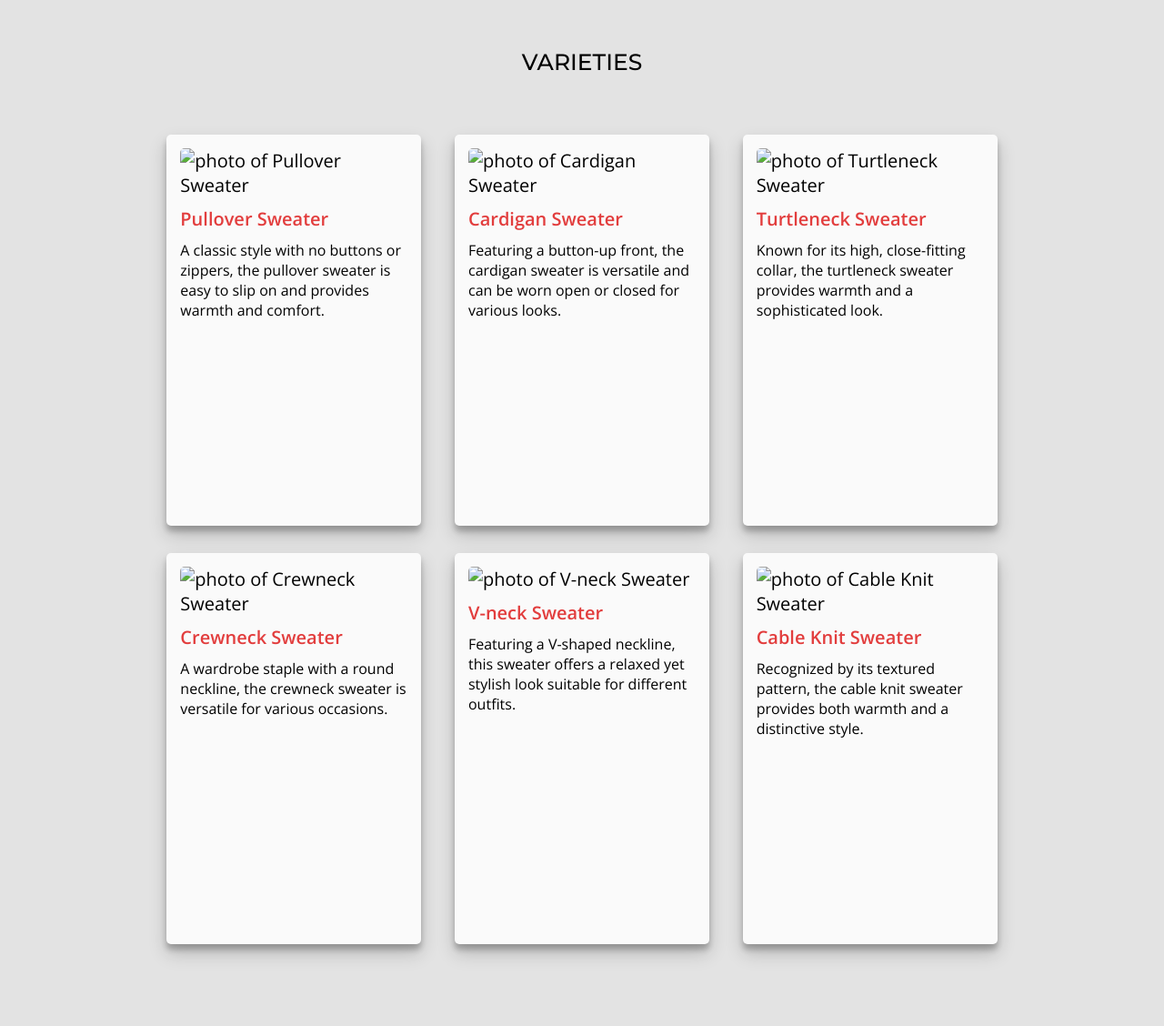
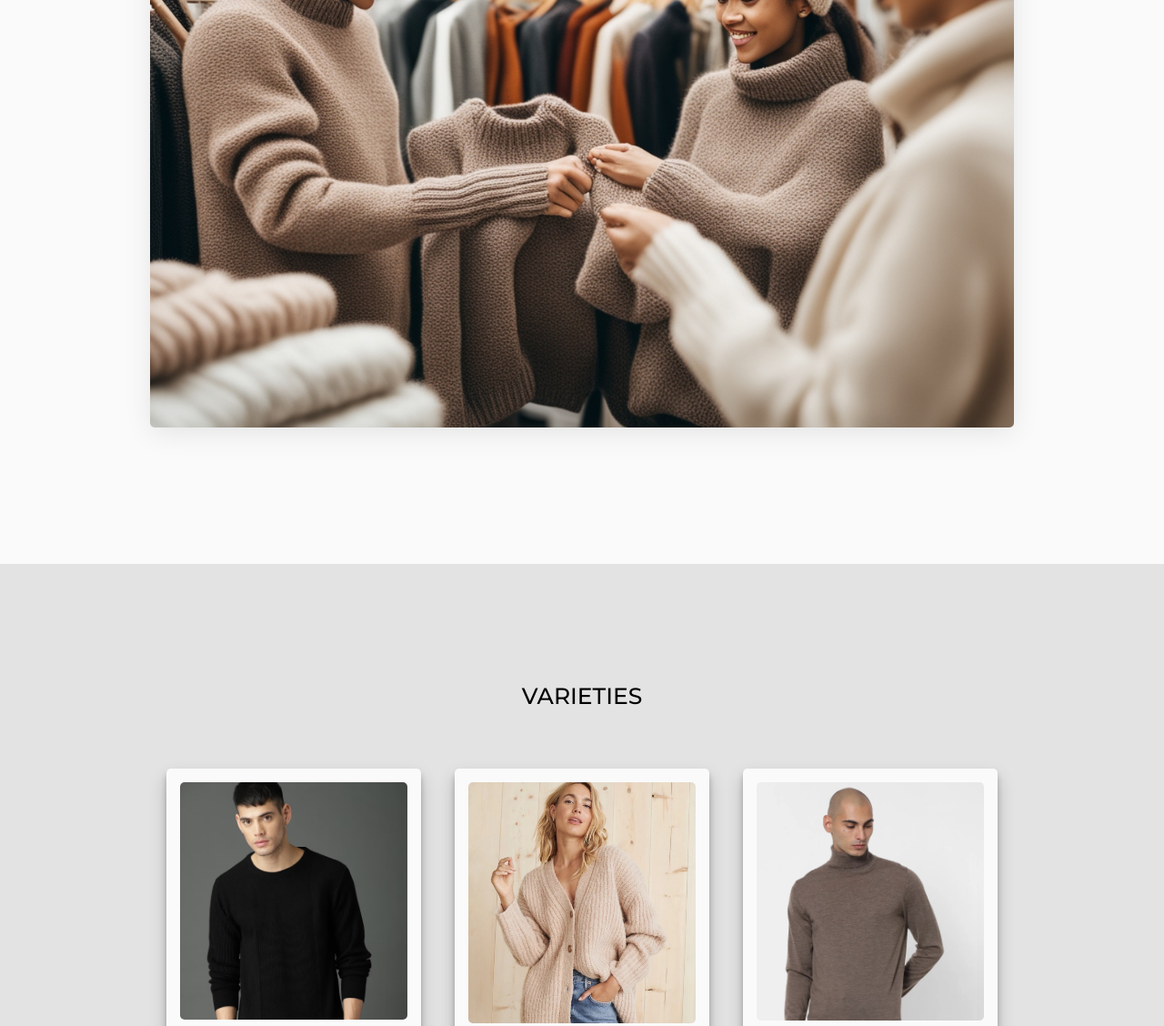
Before and after one commit to NirajVikramMore/OCTANET_JANUARY, a plain HTML site: page index.html in a window 1280 px wide. Shown: the part 1377-2505 px from the top of the page at 91% size. Drawn offline with nearby package versions, Linux system fonts and the light colour scheme; the site is published under a folder, as on GitHub Pages, so addresses that start at the root find nothing.

Commit message:
Modified html

```diff
--- a/index.html
+++ b/index.html
@@ -11,7 +11,7 @@
       <div class="header-content-div">
         <a href="#home-sec">
           <img
-            src="/images/logo.png"
+            src="./images/logo.png"
             alt="Company Logo"
             id="header-img"
         /></a>
@@ -26,7 +26,7 @@
     <main>
       <section id="home-sec" class="flexible home-sec">
         <div class="eye-grabber-img">
-          <img src="/images/1.jpg" alt="Image of Sweater" />
+          <img src="./images/1.jpg" alt="Image of Sweater" />
         </div>
         <div class="eye-grabber">
           <h1>Stay Cozy with CozyKnits </h1>
@@ -53,20 +53,20 @@
             to craftsmanship ensures that every sweater meets the highest standards
             of quality and sophistication.
           </p>
-          <img src="/images/2.jpeg" alt="photo of People Buying Sweaters" />
+          <img src="./images/2.jpeg" alt="photo of People Buying Sweaters" />
         </div>
       </section>
       <section id="varieties" class="sec-padding">
         <h3 class="section-heading">VARIETIES</h3>
         <div class="sec-content-div flexible">
           <div class="tile">
-            <img src="/images/PullOver Sweater.jpg" alt="photo of Pullover Sweater" />
+            <img src="./images/PullOver Sweater.jpg" alt="photo of Pullover Sweater" />
             <h4>Pullover Sweater</h4>
             <p>A classic style with no buttons or zippers, the pullover sweater is easy to slip on and provides warmth and comfort.
             </p>
           </div>
           <div class="tile">
-            <img src="/images/Cardigan Sweater.jpg" alt="photo of Cardigan Sweater" />
+            <img src="./images/Cardigan Sweater.jpg" alt="photo of Cardigan Sweater" />
 
             <h4>Cardigan Sweater</h4>
             <p>
@@ -74,28 +74,28 @@
             </p>
           </div>
           <div class="tile">
-            <img src="/images/Turtleneck Sweater.jpg" alt="photo of Turtleneck Sweater" />
+            <img src="./images/Turtleneck Sweater.jpg" alt="photo of Turtleneck Sweater" />
             <h4>Turtleneck Sweater</h4>
       <p>
         Known for its high, close-fitting collar, the turtleneck sweater provides warmth and a sophisticated look.
       </p>
           </div>
           <div class="tile">
-            <img src="/images/Crewneck Sweater.jpeg" alt="photo of Crewneck Sweater" />
+            <img src="./images/Crewneck Sweater.jpeg" alt="photo of Crewneck Sweater" />
             <h4>Crewneck Sweater</h4>
             <p>
               A wardrobe staple with a round neckline, the crewneck sweater is versatile for various occasions.
             </p>
           </div>
           <div class="tile">
-            <img src="/images/V-neck Sweater.jpg" alt="photo of V-neck Sweater" />
+            <img src="./images/V-neck Sweater.jpg" alt="photo of V-neck Sweater" />
             <h4>V-neck Sweater</h4>
       <p>
         Featuring a V-shaped neckline, this sweater offers a relaxed yet stylish look suitable for different outfits.
       </p>
           </div>
           <div class="tile">
-            <img src="/images/cable-knit-sweater.jpg" alt="photo of Cable Knit Sweater" />
+            <img src="./images/cable-knit-sweater.jpg" alt="photo of Cable Knit Sweater" />
             <h4>Cable Knit Sweater</h4>
       <p>
         Recognized by its textured pattern, the cable knit sweater provides both warmth and a distinctive style.
@@ -144,7 +144,7 @@
             width="560"
             title="Benefits of Apple"
             height="315"
-            src="/Videos/Benefits.mp4"
+            src="./Videos/Benefits.mp4"
             allow="accelerometer; autoplay; clipboard-write; encrypted-media; gyroscope; picture-in-picture"
             allowfullscreen
           ></iframe>
```
